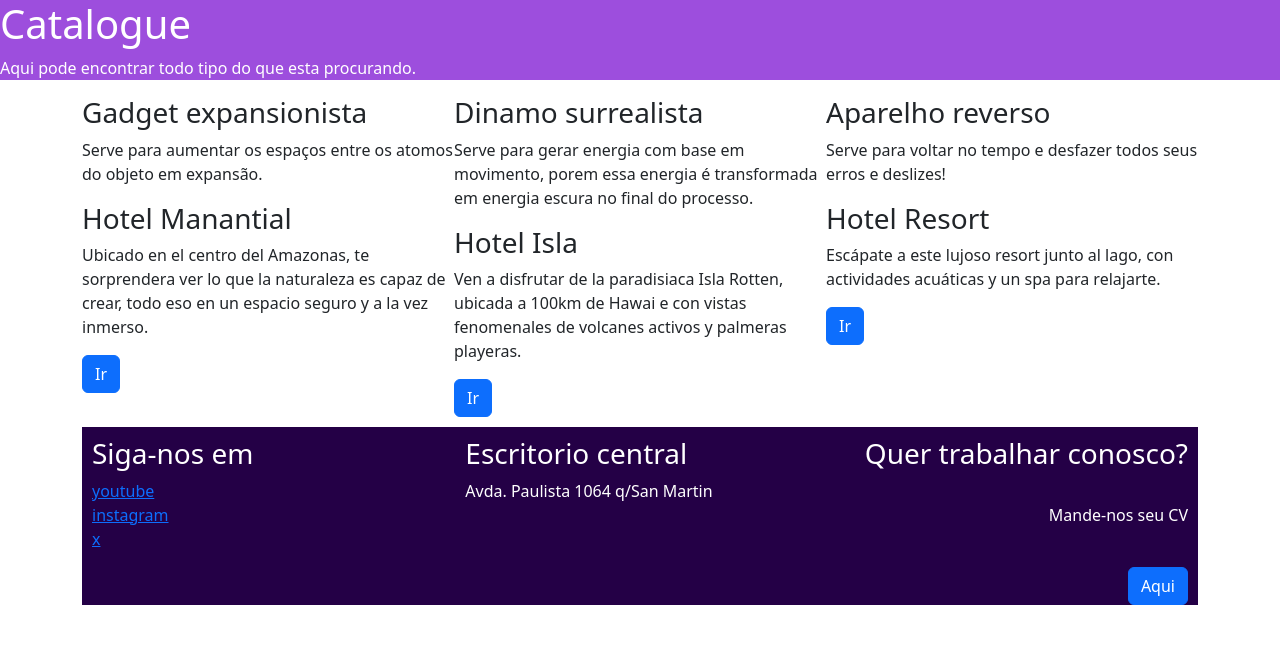
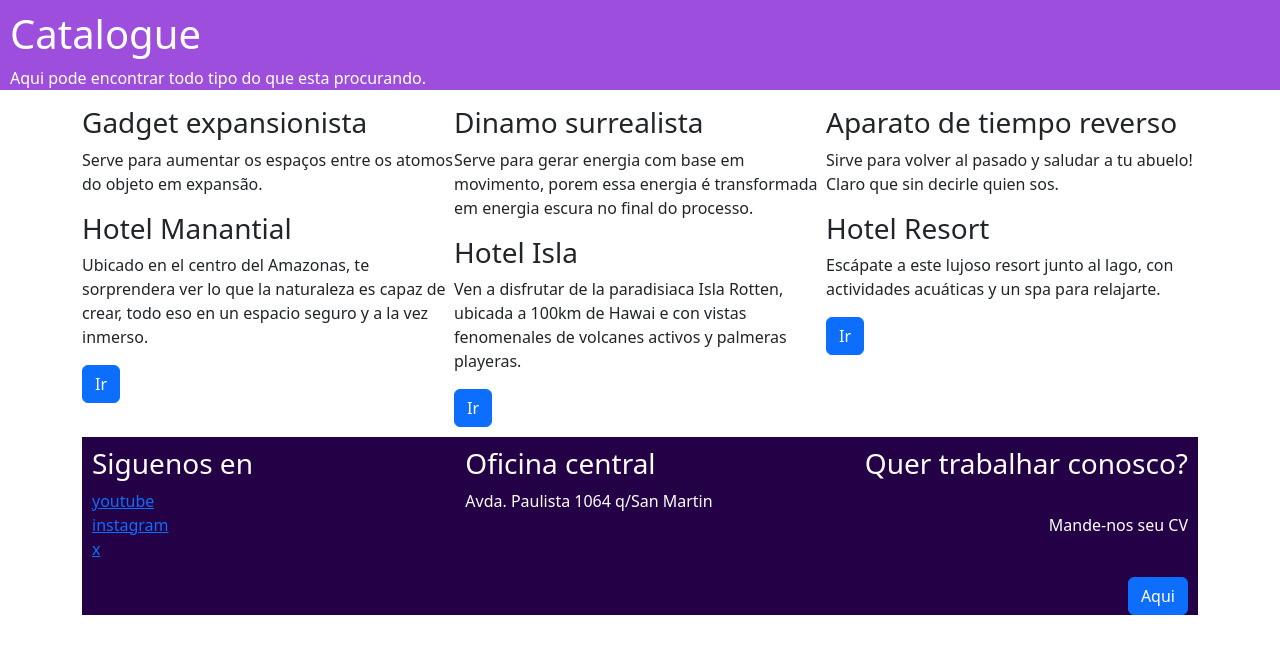
Before and after one commit to Fate-droid/coursera, a website: page index.html in a window 1280 px wide. Drawn offline with nearby package versions, Linux system fonts and the light colour scheme.

Commit message:
Fueron traducidas al espanhol algunas lineas de texto

```diff
--- a/index.html
+++ b/index.html
@@ -50,10 +50,10 @@
             </div>
             <div class = "col-sm-4">
                <h3>
-                  Aparelho reverso
+                  Aparato de tiempo reverso
                </h3>
                <p>
-                  Serve para voltar no tempo e desfazer todos seus erros e deslizes!
+                  Sirve para volver al pasado y saludar a tu abuelo! Claro que sin decirle quien sos.
                </p>
                <h3>
                   Hotel Resort
@@ -67,14 +67,14 @@
          <footer>
             <div class = "row">
                <div class = "col-sm-4 d-flex flex-column">
-                  <h3>Siga-nos em</h3>
+                  <h3>Siguenos en</h3>
                   <a href="http://youtube.com">youtube</a>
                   <a href="http://instagram.com">instagram</a>
                   <a href="http://x.com">x</a>
                </div>
                <div class ="col-sm-4">
                   <address>
-                     <h3>Escritorio central</h3>
+                     <h3>Oficina central</h3>
                      <p>Avda. Paulista 1064 q/San Martin</p>
                   </address>
                </div>
--- a/styles.css
+++ b/styles.css
@@ -4,11 +4,12 @@ footer{
     margin-bottom: 0px;
     padding: 10px 10px 0px 10px;
     color: white;
+    width: 100%;
 }
 
 
-
 .jumbotron{
+    padding: 10px 10px 0px 10px;
     background-color: #9D4EDD;
     color: white;
 }
```
